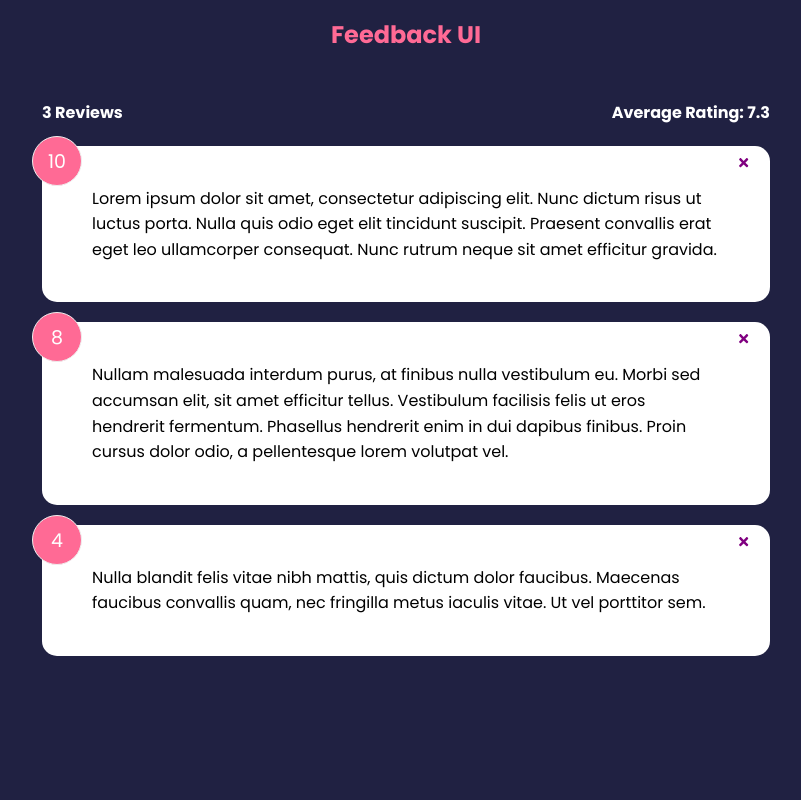
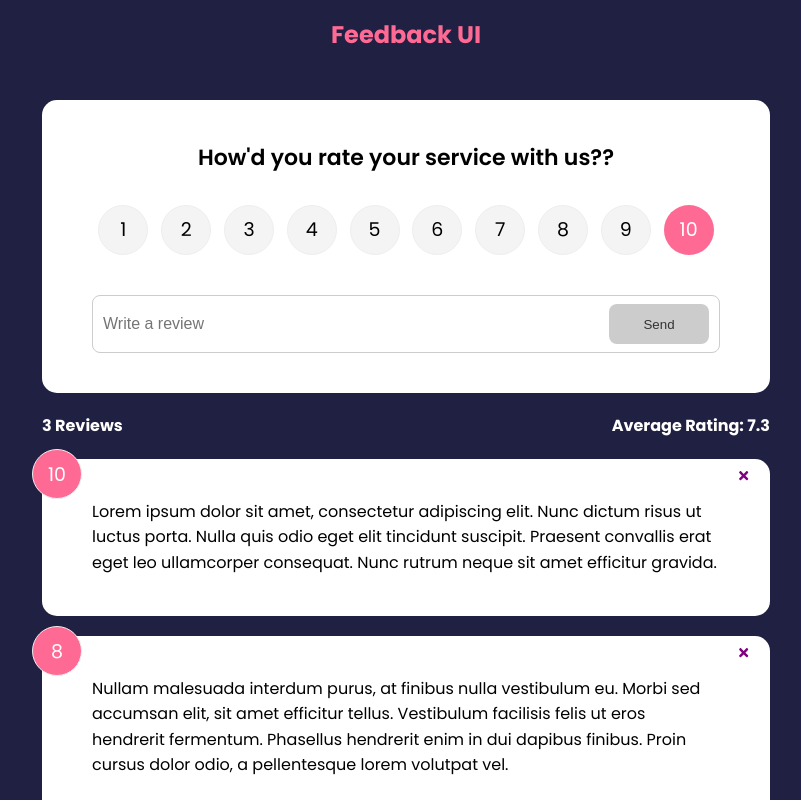
Before and after one commit to mtake986/udemy_react_traversy2022, a React (Create React App) app in the folder feedback-app/: page / in a window 1280 px wide. Shown: the top 800 px of the page, without its empty margins (234-1035 px from the left). Built offline with nearby package versions, Linux system fonts and the light colour scheme.

Commit message:
sec4-19-22: FormInput, button, real-time validation, rating select

```diff
--- a/feedback-app/src/App.js
+++ b/feedback-app/src/App.js
@@ -3,11 +3,11 @@
 import FeedbackList from "./components/FeedbackList"
 import FeedbackData from './data/FeedbackData'
 import FeedbackStats from './components/FeedbackStats'
+import FeedbackForm from './components/FeedbackForm'
 
 function App() {
   // const [feedback, setFeedback] = useState(FeedbackData)
   const [feedback, setFeedback] = useState(FeedbackData);
-  const [text, setText] = useState('an example text');
   const deleteFeedback = (id) => {
     if (window.confirm('Are you sure you want to delete?')){
       setFeedback(feedback.filter((item) => item.id !== id))
@@ -17,6 +17,7 @@
     <>
       <Header />
       <div className="container">
+        <FeedbackForm />
         <FeedbackStats feedback={feedback} />
         <FeedbackList feedback={feedback} handleDelete={deleteFeedback}/>
       </div>
--- /dev/null
+++ b/feedback-app/src/components/FeedbackForm.jsx
@@ -0,0 +1,47 @@
+import {useState} from 'react'
+import Card from './shared/Card'
+import Button from './shared/Button'
+import RatingSelect from './RatingSelect'
+
+function FeedbackForm() {
+  const [text, setText] = useState('')
+  const [rating, setRating] = useState(10)
+  const [btnDisabled, setBtnDisabled] = useState(true)
+  const [msg, setMsg] = useState('')
+  const handleTextChange = (e) => {
+    if(text === '') {
+      setBtnDisabled(true)
+      setMsg(null)
+    } else if (text !== '' && text.trim().length <= 9) {
+      setBtnDisabled(true)
+      setMsg('Text must be at least 10 characters')
+    } else {
+      setMsg(null)
+      setBtnDisabled(false)
+    }
+    setText(e.target.value)
+  }
+  return (
+    <Card>
+      <form>
+        <h2>How'd you rate your service with us??</h2>
+        {/* @todo - rating select cmpt */}
+        <RatingSelect select={(rating) => setRating(rating)}/>
+        <div className="input-group">
+          <input
+            onChange={handleTextChange}
+            type='text'
+            placeholder='Write a review'
+            value={text}
+          />
+          <Button type='submit' isDisabled={btnDisabled} >
+            Send
+          </Button>
+        </div>
+        {msg && <div className="message">{msg}</div>}
+      </form>
+    </Card>
+  )
+}
+
+export default FeedbackForm
--- /dev/null
+++ b/feedback-app/src/components/RatingSelect.jsx
@@ -0,0 +1,125 @@
+import React from 'react'
+import {useState} from 'react'
+function RatingSelect({select}) {
+  const [selected, setSelected] = useState(10)
+  const handleChange = (e) => {
+    setSelected(+e.currentTarget.value)
+    console.log(+e.currentTarget.value)
+  }
+  return (
+    <ul className='rating'>
+      <li>
+        <input
+          type='radio'
+          id='num1'
+          name='rating'
+          value='1'
+          onChange={handleChange}
+          checked={selected === 1}
+        />
+        <label htmlFor='num1'>1</label>
+      </li>
+      <li>
+        <input
+          type='radio'
+          id='num2'
+          name='rating'
+          value='2'
+          onChange={handleChange}
+          checked={selected === 2}
+        />
+        <label htmlFor='num2'>2</label>
+      </li>
+      <li>
+        <input
+          type='radio'
+          id='num3'
+          name='rating'
+          value='3'
+          onChange={handleChange}
+          checked={selected === 3}
+        />
+        <label htmlFor='num3'>3</label>
+      </li>
+      <li>
+        <input
+          type='radio'
+          id='num4'
+          name='rating'
+          value='4'
+          onChange={handleChange}
+          checked={selected === 4}
+        />
+        <label htmlFor='num4'>4</label>
+      </li>
+      <li>
+        <input
+          type='radio'
+          id='num5'
+          name='rating'
+          value='5'
+          onChange={handleChange}
+          checked={selected === 5}
+        />
+        <label htmlFor='num5'>5</label>
+      </li>
+      <li>
+        <input
+          type='radio'
+          id='num6'
+          name='rating'
+          value='6'
+          onChange={handleChange}
+          checked={selected === 6}
+        />
+        <label htmlFor='num6'>6</label>
+      </li>
+      <li>
+        <input
+          type='radio'
+          id='num7'
+          name='rating'
+          value='7'
+          onChange={handleChange}
+          checked={selected === 7}
+        />
+        <label htmlFor='num7'>7</label>
+      </li>
+      <li>
+        <input
+          type='radio'
+          id='num8'
+          name='rating'
+          value='8'
+          onChange={handleChange}
+          checked={selected === 8}
+        />
+        <label htmlFor='num8'>8</label>
+      </li>
+      <li>
+        <input
+          type='radio'
+          id='num9'
+          name='rating'
+          value='9'
+          onChange={handleChange}
+          checked={selected === 9}
+        />
+        <label htmlFor='num9'>9</label>
+      </li>
+      <li>
+        <input
+          type='radio'
+          id='num10'
+          name='rating'
+          value='10'
+          onChange={handleChange}
+          checked={selected === 10}
+        />
+        <label htmlFor='num10'>10</label>
+      </li>
+    </ul>
+  )
+}
+
+export default RatingSelect
--- /dev/null
+++ b/feedback-app/src/components/shared/Button.jsx
@@ -0,0 +1,24 @@
+import React from 'react'
+import PropTypes from 'prop-types'
+
+function Button({children, version, type, isDisabled}) {
+  return (
+    <button type={type} disabled={isDisabled} className={`btn btn-${version}`}>
+      {children}
+    </button>
+  )
+}
+
+
+Button.defaultProps = {
+  version: 'primary',
+  type: 'button',
+  isDisabled: false,
+}
+Button.propTypes = {
+  children: PropTypes.node.isRequired,
+  version: PropTypes.string,
+  type: PropTypes.string,
+  isDisabled: PropTypes.bool,
+}
+export default Button
```
